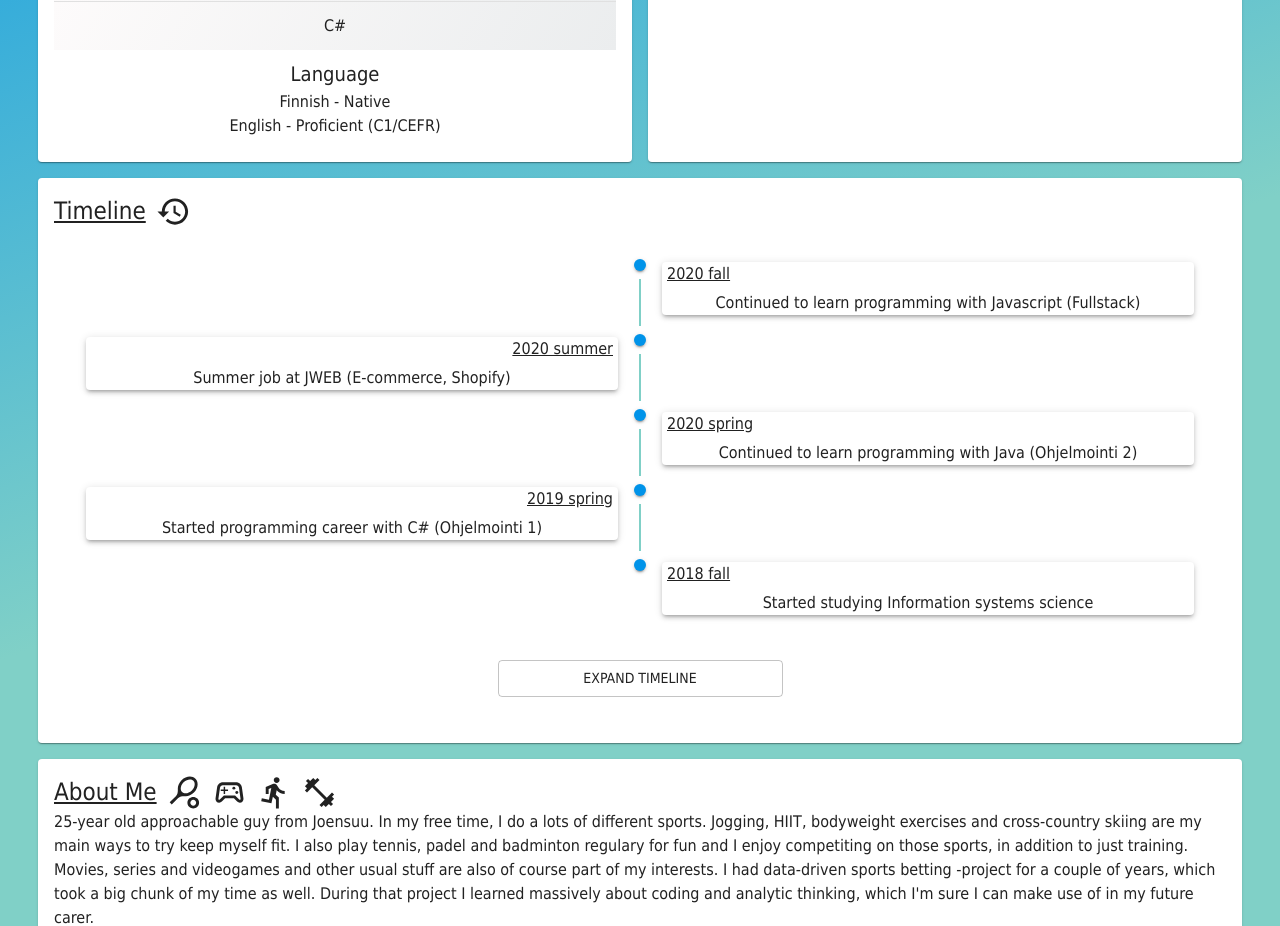
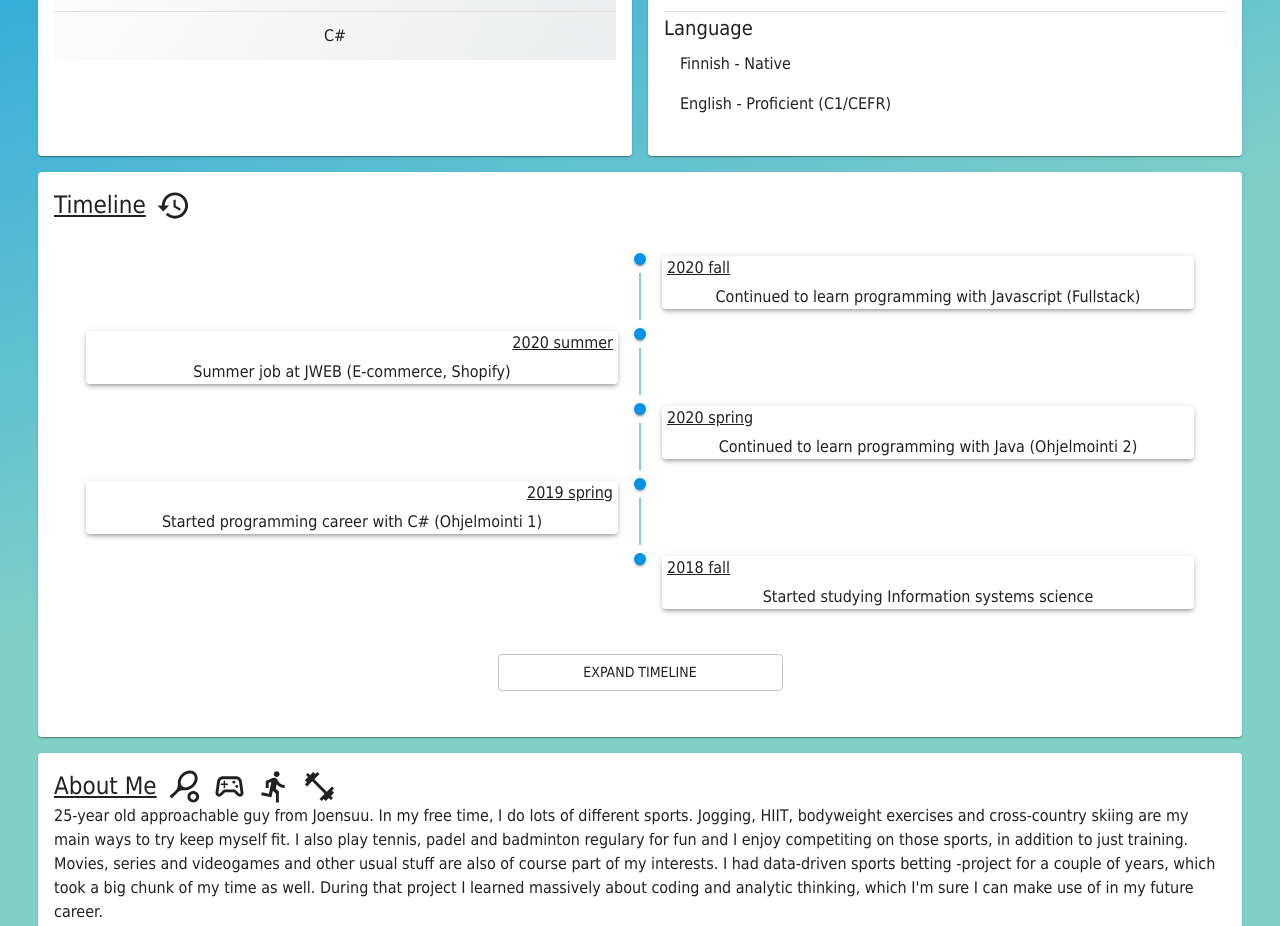
Before and after one commit to Rikkerikardo/projectCV, a React (Create React App) app: page / in a window 1280 px wide. Shown: the part 490-1416 px from the top of the page. Built offline with nearby package versions, Linux system fonts and the light colour scheme.

Commit message:
small adjustments to visuals

```diff
--- a/src/App.js
+++ b/src/App.js
@@ -10,7 +10,7 @@ import { makeStyles } from "@material-ui/core/styles"
 const useStyles = makeStyles({
   root: {
     background: "linear-gradient(160deg, #0093E9 0%, #80D0C7 60%)",
-    padding: "0 30px",
+    padding: "10px 30px",
   },
 })
 
--- a/src/components/about.js
+++ b/src/components/about.js
@@ -47,7 +47,7 @@ const AboutMe = () => {
           </Grid>
           <Typography>
             {age}-year old approachable guy from Joensuu. In my free time, I do
-            a lots of different sports. Jogging, HIIT, bodyweight exercises and
+            lots of different sports. Jogging, HIIT, bodyweight exercises and
             cross-country skiing are my main ways to try keep myself fit. I also
             play tennis, padel and badminton regulary for fun and I enjoy
             competiting on those sports, in addition to just training. Movies,
@@ -55,7 +55,7 @@ const AboutMe = () => {
             of my interests. I had data-driven sports betting -project for a
             couple of years, which took a big chunk of my time as well. During
             that project I learned massively about coding and analytic thinking,
-            which I'm sure I can make use of in my future carer.
+            which I'm sure I can make use of in my future career.
           </Typography>
         </CardContent>
       </Card>
--- a/src/components/basicInfo.js
+++ b/src/components/basicInfo.js
@@ -40,20 +40,23 @@ const BasicInfo = () => {
             <Typography variant="h6">
               <PhoneOutlined
                 fontSize="large"
-                style={{ verticalAlign: "-10px" }}
+                style={{ verticalAlign: "-10px", marginRight: "10px" }}
               ></PhoneOutlined>
               +358407468099
             </Typography>
             <Typography variant="h6">
               <EmailOutlined
                 fontSize="large"
-                style={{ verticalAlign: "-10px" }}
+                style={{ verticalAlign: "-10px", marginRight: "10px" }}
               ></EmailOutlined>
               pelkonen.riku@gmail.com
             </Typography>
             <Link href="https://github.com/Rikkerikardo">
               <Typography variant="h6">
-                <GitHub fontSize="large" style={{ verticalAlign: "-10px" }} />{" "}
+                <GitHub
+                  fontSize="large"
+                  style={{ verticalAlign: "-10px", marginRight: "10px" }}
+                />
                 Github
               </Typography>
             </Link>
--- a/src/components/education.js
+++ b/src/components/education.js
@@ -83,6 +83,14 @@ const Education = () => {
                 </ListItem>
               </List>
             </Collapse>
+            <Divider />
+            <Typography variant="h6">Language</Typography>
+            <ListItem>
+              <Typography>Finnish - Native</Typography>
+            </ListItem>
+            <ListItem>
+              <Typography>English - Proficient (C1/CEFR)</Typography>
+            </ListItem>
           </List>
         </CardContent>
       </Card>
--- a/src/components/skills.js
+++ b/src/components/skills.js
@@ -147,11 +147,6 @@ const Skills = () => {
               </List>
             </Collapse>
           </List>
-          <Typography variant="h6" align="center">
-            Language
-          </Typography>
-          <Typography align="center">Finnish - Native</Typography>
-          <Typography align="center">English - Proficient (C1/CEFR)</Typography>
         </CardContent>
       </Card>
     </Grid>
```
